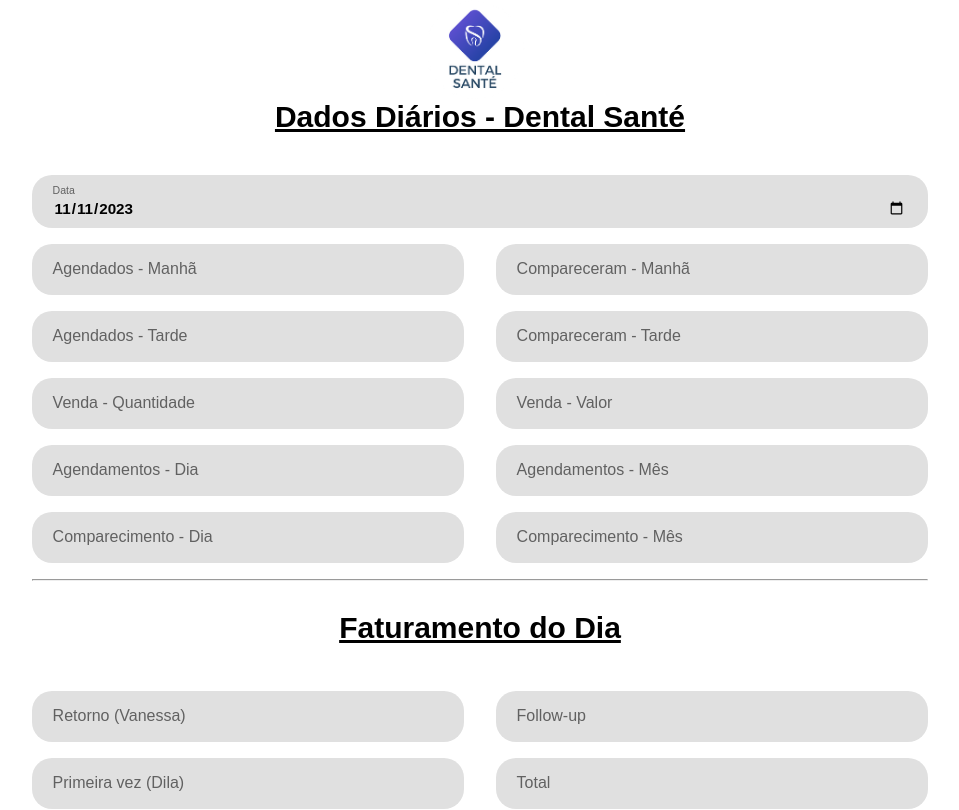
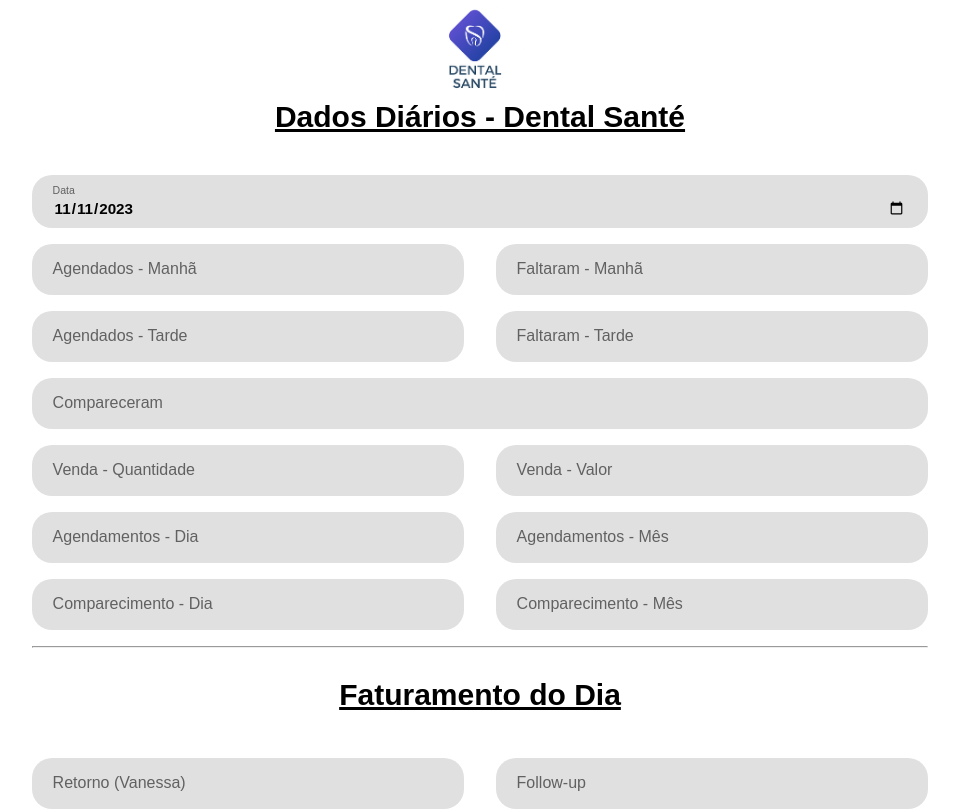
Before and after one commit to cabralsante/agenda-diaria-form, a React (Vite) app: page / in a window 1280 px wide. Shown: the top 810 px of the page, without its empty margins (160-1119 px from the left). Built offline with nearby package versions, Linux system fonts and the light colour scheme.

Commit message:
Campo de compareceram e faltaram adicionado

```diff
--- a/src/pages/Home.jsx
+++ b/src/pages/Home.jsx
@@ -16,9 +16,9 @@
 
   const [allData, setAllData] = useState({
     morningScheduled: "",
-    morningAttended: "",
+    morningMissed: "",
     afternoonScheduled: "",
-    afternoonAttended: "",
+    afternoonMissed: "",
     saleQuantity: "",
     saleValue: "",
     dayScheduling: "",
@@ -41,7 +41,7 @@
   const [isLoading, setIsLoading] = useState(false);
 
   useEffect(() => {
-    if(allData.morningAttended && allData.morningScheduled && allData.afternoonAttended && allData.afternoonScheduled && allData.saleQuantity && allData.saleValue && allData.dayScheduling && allData.monthScheduling && allData.dayAttendance && allData.monthAttendance && allData.returnVanessa && allData.followUp && allData.firstTimeDila && allData.total && allData.returnVanessaAccumulated && allData.followUpAccumulated && allData.firstTimeDilaAccumulated && allData.totalAccumulated && allData.cashAccumulated) {
+    if(allData.morningMissed && allData.morningScheduled && allData.afternoonMissed && allData.afternoonScheduled && allData.attended && allData.saleQuantity && allData.saleValue && allData.dayScheduling && allData.monthScheduling && allData.dayAttendance && allData.monthAttendance && allData.returnVanessa && allData.followUp && allData.firstTimeDila && allData.total && allData.returnVanessaAccumulated && allData.followUpAccumulated && allData.firstTimeDilaAccumulated && allData.totalAccumulated && allData.cashAccumulated) {
       setIsDisabled(false);
     } else {
       setIsDisabled(true);
@@ -60,9 +60,10 @@
     }).then((response) => {
         setAllData({
           morningScheduled: "",
-          morningAttended: "",
+          morningMissed: "",
           afternoonScheduled: "",
-          afternoonAttended: "",
+          afternoonMissed: "",
+          attended: "",
           saleQuantity: "",
           saleValue: "",
           dayScheduling: "",
@@ -103,7 +104,7 @@
   }
 
   const handleSubmit = (e) => {
-    if(!allData.morningScheduled, !allData.morningAttended, !allData.afternoonScheduled, !allData.afternoonAttended, !allData.saleQuantity, !allData.saleValue, !allData.dayScheduling, !allData.monthScheduling, !allData.dayAttendance, !allData.monthAttendance, !allData.returnVanessa, !allData.followUp, !allData.firstTimeDila, !allData.total, !allData.returnVanessaAccumulated, !allData.followUpAccumulated, !allData.firstTimeDilaAccumulated, !allData.totalAccumulated, !allData.cashAccumulated) {
+    if(!allData.morningScheduled && !allData.morningMissed && !allData.afternoonScheduled && !allData.afternoonMissed && !allData.attended && !allData.saleQuantity && !allData.saleValue && !allData.dayScheduling && !allData.monthScheduling && !allData.dayAttendance && !allData.monthAttendance && !allData.returnVanessa && !allData.followUp && !allData.firstTimeDila && !allData.total && !allData.returnVanessaAccumulated && !allData.followUpAccumulated && !allData.firstTimeDilaAccumulated && !allData.totalAccumulated && !allData.cashAccumulated) {
       window.alert("Preencha todos os campos!");
       return;
     }
@@ -114,9 +115,10 @@
       [
       new Date().toISOString().split("T")[0],
       allData.morningScheduled,
-      allData.morningAttended,
+      allData.morningMissed,
       allData.afternoonScheduled,
-      allData.afternoonAttended,
+      allData.afternoonMissed,
+      allData.attended,
       allData.saleQuantity,
       allData.saleValue,
       allData.dayScheduling,
@@ -176,14 +178,14 @@
         </InputWrap>
 
         <InputWrap>
-          <Input type="number" value={allData.morningAttended} required onChange={ (e) => {
+          <Input type="number" value={allData.morningMissed} required onChange={ (e) => {
               setAllData({
                 ...allData,
-                morningAttended: e.target.value,
+                morningMissed: e.target.value,
               })
             }
           }/>
-          <Label>Compareceram - Manhã</Label>
+          <Label>Faltaram - Manhã</Label>
         </InputWrap>
 
         <InputWrap>
@@ -198,14 +200,25 @@
         </InputWrap>
 
         <InputWrap>
-          <Input type="number" value={allData.afternoonAttended} required onChange={ (e) => {
+          <Input type="number" value={allData.afternoonMissed} required onChange={ (e) => {
               setAllData({
                 ...allData,
-                afternoonAttended: e.target.value,
+                afternoonMissed: e.target.value,
               })
             }
           }/>
-          <Label>Compareceram - Tarde</Label>
+          <Label>Faltaram - Tarde</Label>
+        </InputWrap>
+
+        <InputWrap mode="w-100">
+          <Input type="number" value={allData.attended} required onChange={ (e) => {
+              setAllData({
+                ...allData,
+                attended: e.target.value,
+              })
+            }
+          }/>
+          <Label>Compareceram</Label>
         </InputWrap>
 
         <InputWrap>
```
